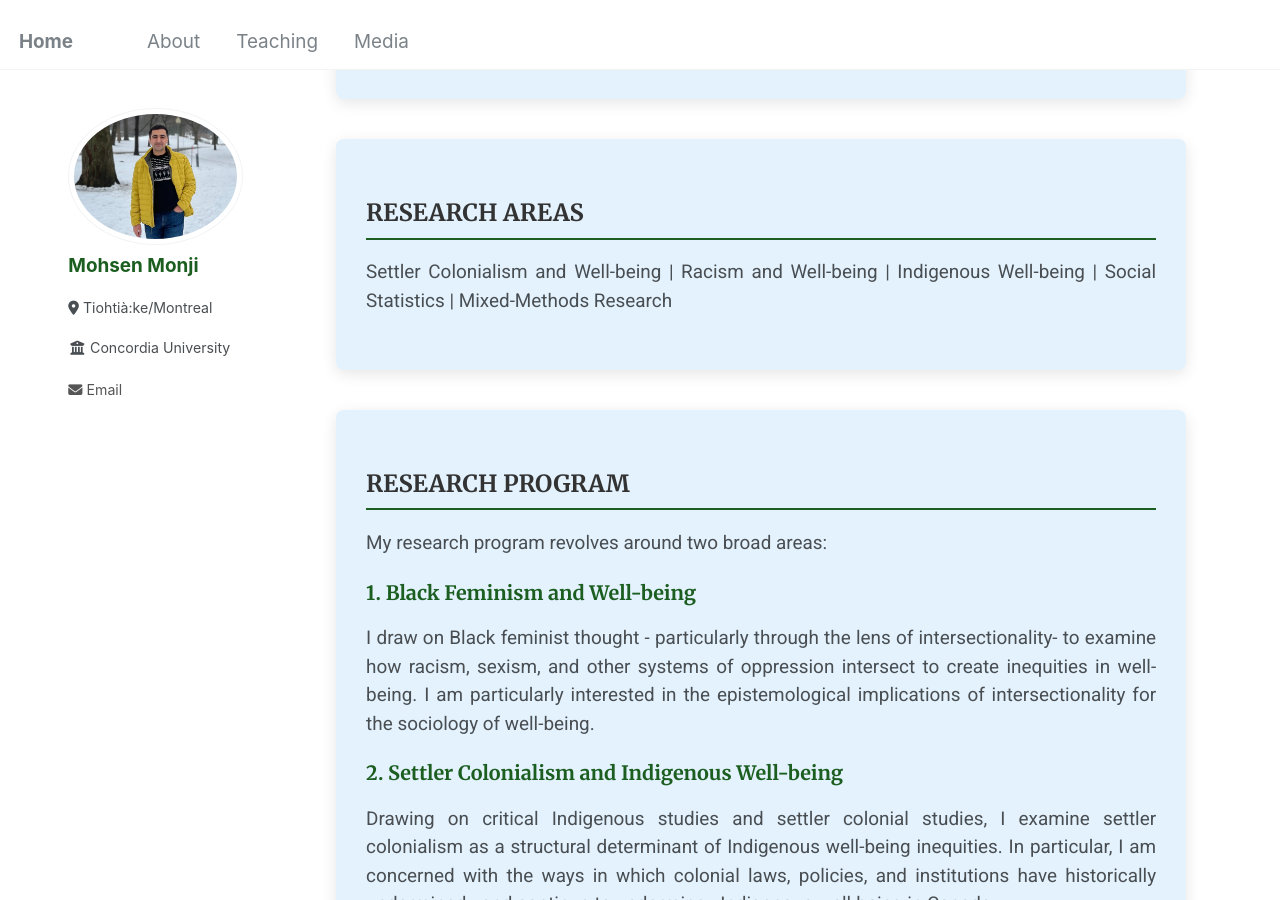
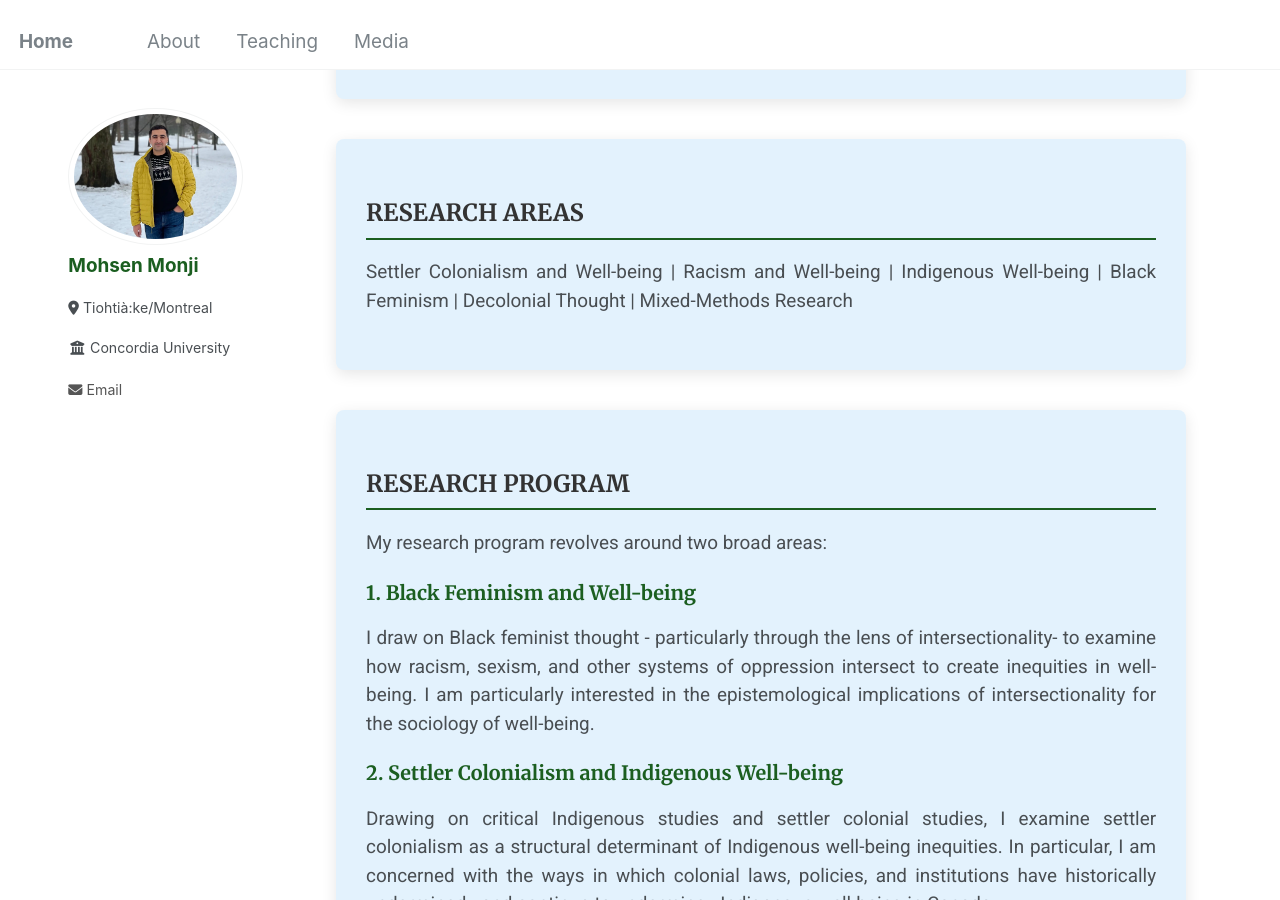
Before and after one commit to Mohsnmonji/mohsnmonji.github.io, a Jekyll site: the page built from about-me.md, in a window 1280 px wide and 900 px high, scrolled down 506 px. Built offline with Jekyll 4.4.1, drawn with Linux system fonts in a browser that asks for light colours.

Commit message:
Update about-me.md

```diff
--- a/about-me.md
+++ b/about-me.md
@@ -67,7 +67,7 @@ author_profile: true
 <div class="about-card">
   <h2>RESEARCH AREAS</h2>
   <p>
-    Settler Colonialism and Well-being | Racism and Well-being | Indigenous Well-being | Social Statistics | Mixed-Methods Research
+    Settler Colonialism and Well-being | Racism and Well-being | Indigenous Well-being | Black Feminism | Decolonial Thought | Mixed-Methods Research
   </p>
 </div>
 
```
